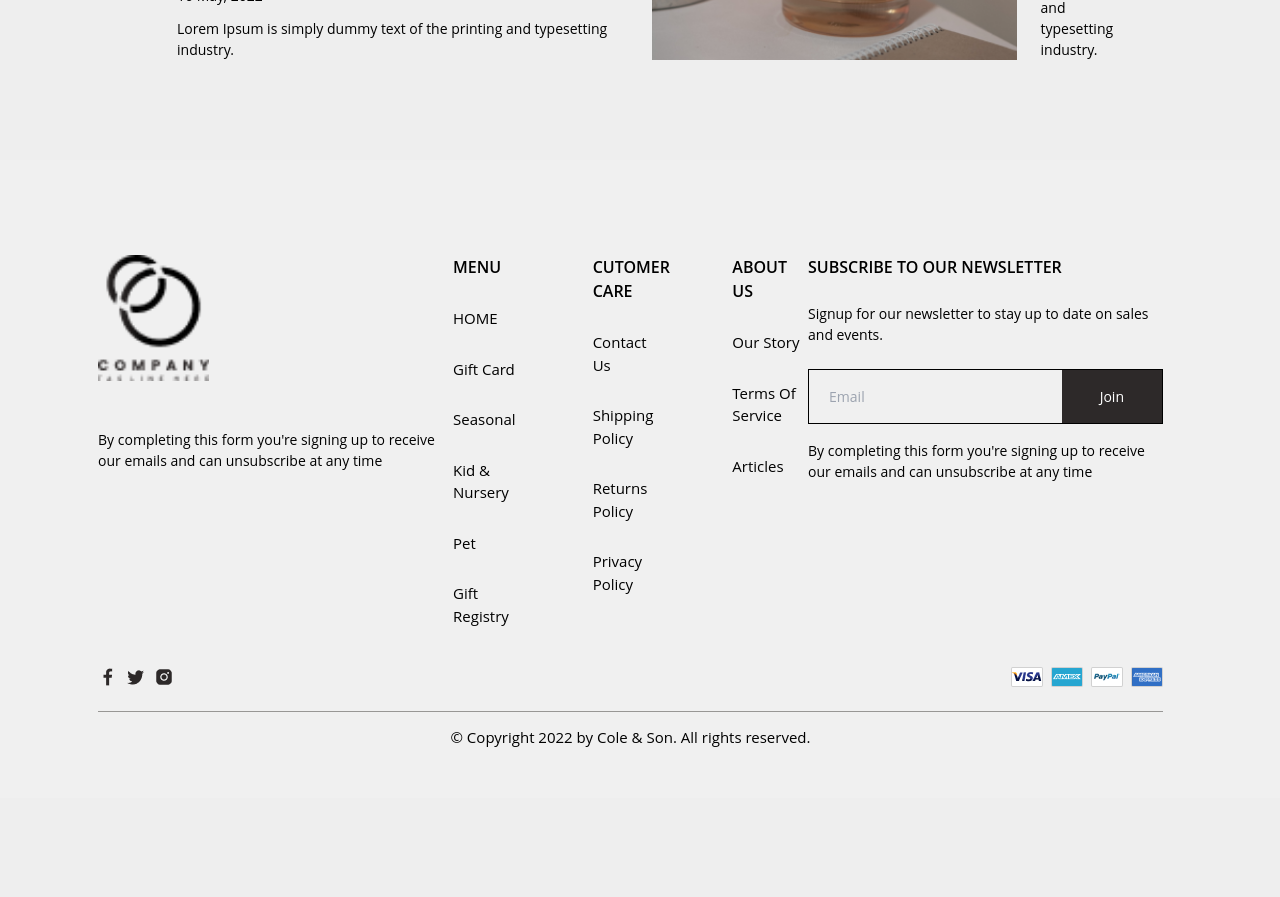
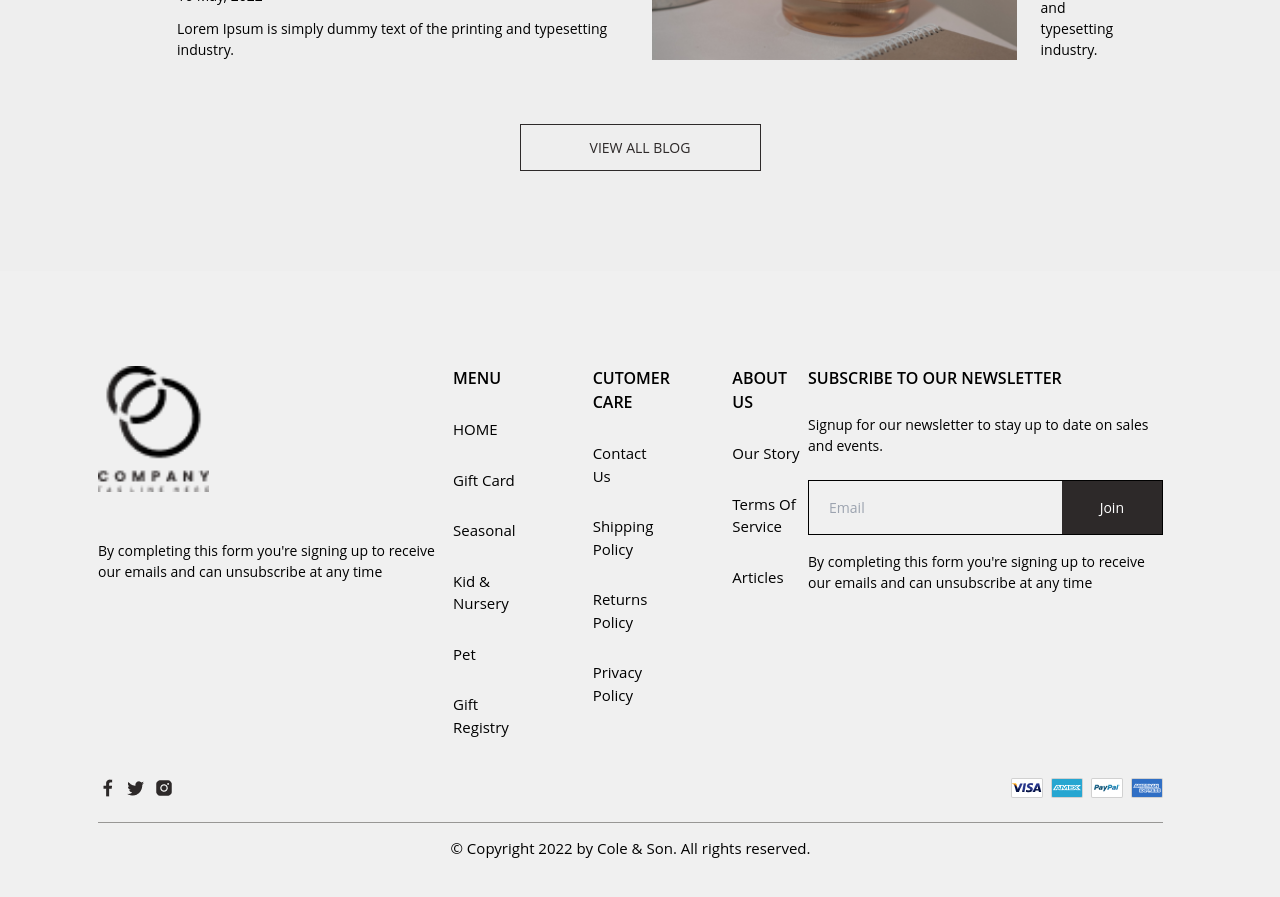
Before and after one commit to rasedul99/genesys-task, a React (Create React App) app in the folder client/: page / in a window 1280 px wide. Shown: the part 3040-3937 px from the top of the page. Before the commit the page ends 3838 px from the top, so only its background shows below. Built offline with nearby package versions, Linux system fonts and the light colour scheme.

Commit message:
blog button added

```diff
--- a/client/src/components/Blog/Blog.js
+++ b/client/src/components/Blog/Blog.js
@@ -51,6 +51,11 @@ const Blog = () => {
           </div>
         </div>
       </div>
+      <div className="text-center mt-16">
+        <button className="border border-solid border-[#2D2929] py-3 px-[56px] w-[241px] mx-auto  text-[#2D2929]">
+          VIEW ALL BLOG
+        </button>
+      </div>
     </div>
   );
 };
```
